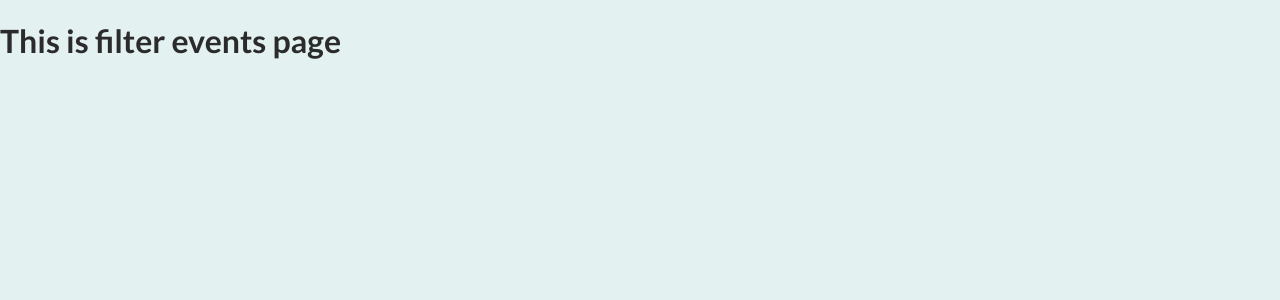
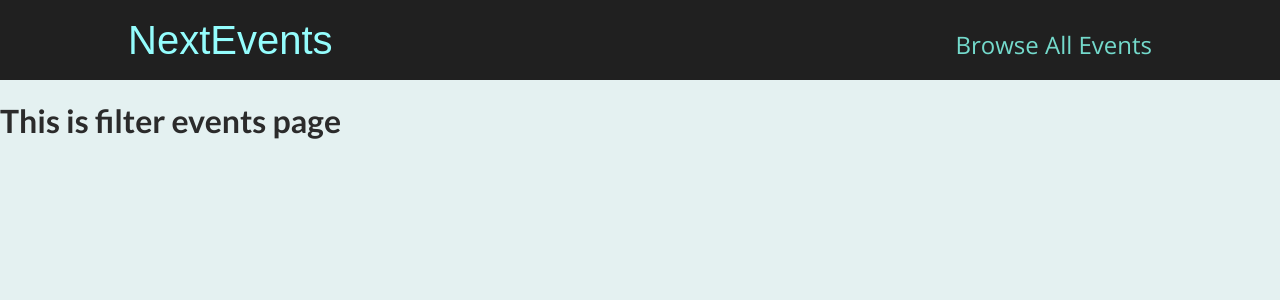
Before and after one commit to ChavoshiParsa/next-events-app, a Next.js app: page /events in a window 1280 px wide. Shown: the top 300 px of the page. Built offline with nearby package versions, Linux system fonts and the light colour scheme.

Commit message:
adding a navbar for easy controlling and configuring ecnts/index

```diff
--- /dev/null
+++ b/components/layout/layout.js
@@ -0,0 +1,10 @@
+import MainHeader from "./main-header";
+
+export default function Layout(props) {
+  return (
+    <>
+      <MainHeader />
+      <main>{props.children}</main>
+    </>
+  );
+}
--- /dev/null
+++ b/components/layout/main-header.js
@@ -0,0 +1,20 @@
+import Link from "next/link";
+
+import classes from "./main-header.module.css";
+
+export default function MainHeader() {
+  return (
+    <header className={classes.header}>
+      <div className={classes.logo}>
+        <Link href="/">NextEvents</Link>
+      </div>
+      <nav className={classes.navigation}>
+        <ul>
+          <li>
+            <Link href="/events">Browse All Events</Link>
+          </li>
+        </ul>
+      </nav>
+    </header>
+  );
+}
--- /dev/null
+++ b/components/layout/main-header.module.css
@@ -0,0 +1,41 @@
+.header {
+  width: 100%;
+  display: flex;
+  justify-content: space-between;
+  align-items: baseline;
+  padding: 1rem 10%;
+  height: 5rem;
+  background-color: #202020;
+}
+
+.logo {
+  font-size: 1.5rem;
+  color: white;
+  font-family: 'Fira', sans-serif;
+  height: 100%;
+  display: flex;
+  justify-content: center;
+  align-items: center;
+  color: #94fdfd;
+}
+
+.logo a {
+  text-decoration: none;
+  color: #94fdfd;
+}
+
+.navigation a {
+  text-decoration: none;
+  color: #74dacc;
+  font-size: 1rem;
+}
+
+@media (min-width: 768px) {
+  .logo {
+    font-size: 2.5rem;
+  }
+
+  .navigation a {
+    font-size: 1.5rem;
+  }
+}
--- a/pages/_app.js
+++ b/pages/_app.js
@@ -1,5 +1,10 @@
-import '@/styles/globals.css'
+import Layout from "@/components/layout/layout";
+import "@/styles/globals.css";
 
 export default function App({ Component, pageProps }) {
-  return <Component {...pageProps} />
+  return (
+    <Layout>
+      <Component {...pageProps} />
+    </Layout>
+  );
 }
```
Also changed, not shown: pages/events/index.js (+8 -3 lines).
